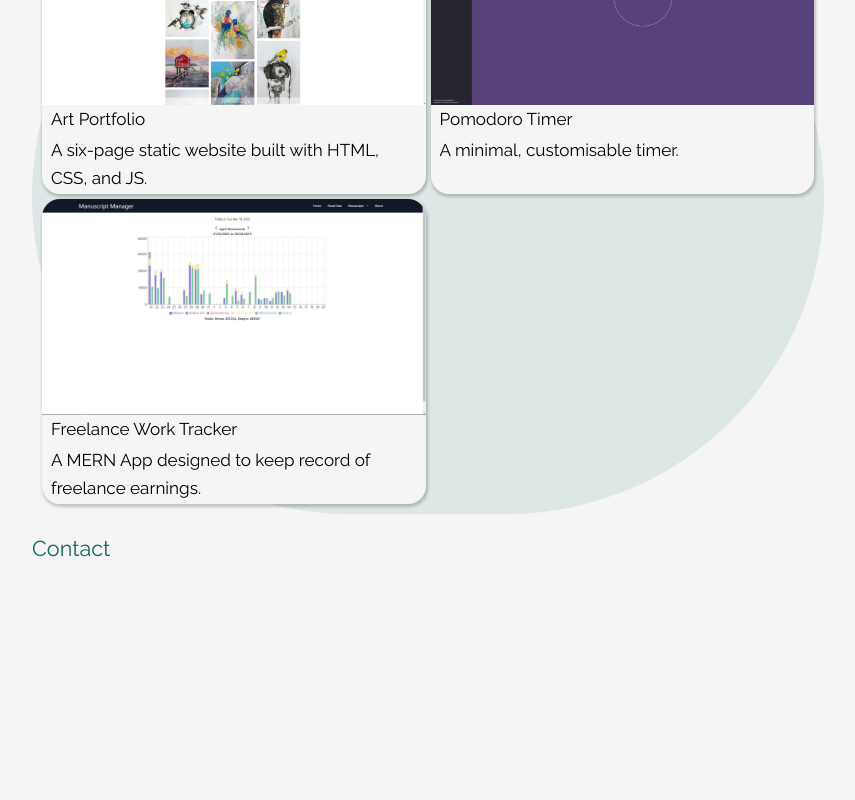
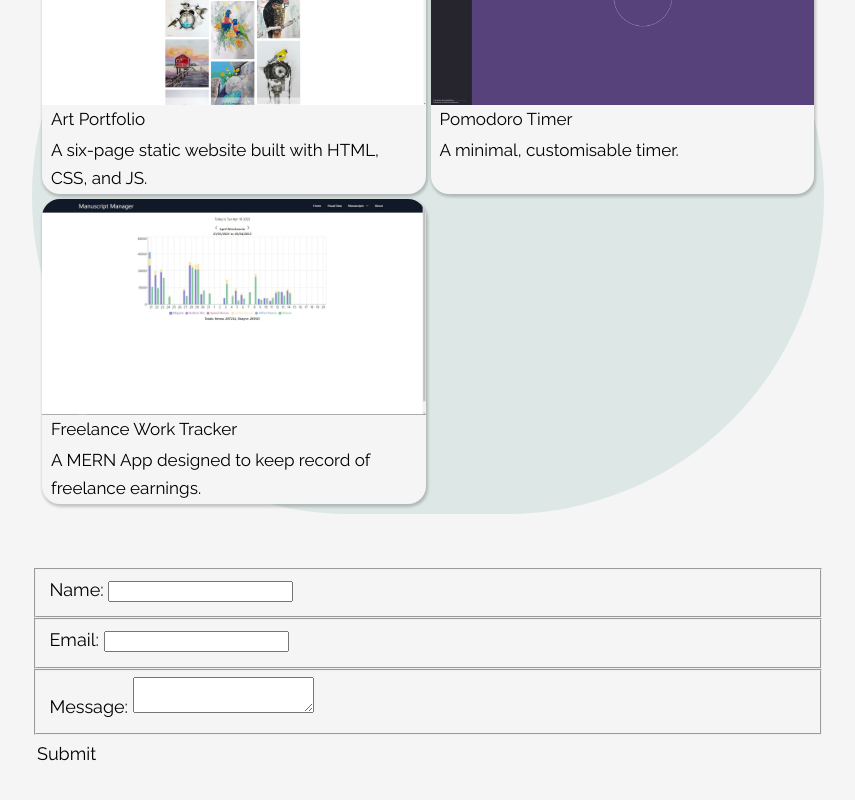
Before and after one commit to emoore29/My-Portfolio, a Next.js app: page / in a window 1280 px wide. Shown: the part 850-1650 px from the top of the page, without its empty margins (212-1067 px from the left). Before the commit the page ends 1470 px from the top, so only its background shows below. Built offline with nearby package versions, Linux system fonts and the light colour scheme.

Commit message:
installed formspree & added contact component

```diff
--- /dev/null
+++ b/components/contact.js
@@ -0,0 +1,50 @@
+import { useForm, ValidationError } from "@formspree/react";
+
+export default function Contact() {
+  const [state, handleSubmit] = useForm("xoqzlllz");
+  if (state.succeeded) {
+    return (
+      <p className="text-sm my-7">
+        Thanks for your message! I will get back to you as soon as I can.
+      </p>
+    );
+  }
+
+  return (
+    <>
+      <form onSubmit={handleSubmit}>
+        <fieldset>
+          <label htmlFor="name">Name: </label>
+          <input type="text" id="name" />
+        </fieldset>
+        <fieldset>
+          <label htmlFor="email">Email: </label>
+          <input
+            id="email"
+            name="email"
+            type="email"
+            className="border w-full"
+          />
+          <ValidationError prefix="Email" field="email" errors={state.errors} />
+        </fieldset>
+        <fieldset>
+          <label htmlFor="message">Message: </label>
+          <textarea
+            className="border w-full"
+            type="text"
+            name="message"
+            id="message"
+          />
+          <ValidationError
+            prefix="Message"
+            field="message"
+            errors={state.errors}
+          />
+        </fieldset>
+        <button type="submit" disabled={state.submitting}>
+          Submit
+        </button>
+      </form>
+    </>
+  );
+}
--- a/components/portfolio.js
+++ b/components/portfolio.js
@@ -4,7 +4,7 @@ import Image from "next/image";
 
 export default function Portfolio() {
   return (
-    <section>
+    <section className={styles.portfolioContainer}>
       <h2 id="portfolio" className={utilStyles.headingMd}>
         Portfolio
       </h2>
--- a/package.json
+++ b/package.json
@@ -6,6 +6,7 @@
     "start": "next start"
   },
   "dependencies": {
+    "@formspree/react": "^2.4.1",
     "date-fns": "^2.29.3",
     "gray-matter": "^4.0.3",
     "next": "latest",
--- a/pages/index.js
+++ b/pages/index.js
@@ -8,6 +8,7 @@ import Link from "next/link";
 import Date from "../components/date";
 import Blog from "./blog";
 import Portfolio from "../components/portfolio";
+import Contact from "../components/contact";
 
 export async function getStaticProps() {
   const allPostsData = getSortedPostsData();
@@ -63,9 +64,7 @@ export default function Home({ allPostsData }) {
       </section>
       <Portfolio />
       <section>
-        <h2 id="contact" className={utilStyles.headingMd}>
-          Contact
-        </h2>
+        <Contact />
       </section>
     </Layout>
   );
--- a/styles/Home.module.css
+++ b/styles/Home.module.css
@@ -37,6 +37,9 @@
 }
 
 /* PORTFOLIO SECTION */
+.portfolioContainer {
+  margin-bottom: 3rem;
+}
 .portfolioGrid {
   display: grid;
   grid-template-columns: repeat(2, 1fr);
```
Also changed, not shown: 1 other file (tests, documents, lock files or other folders).
